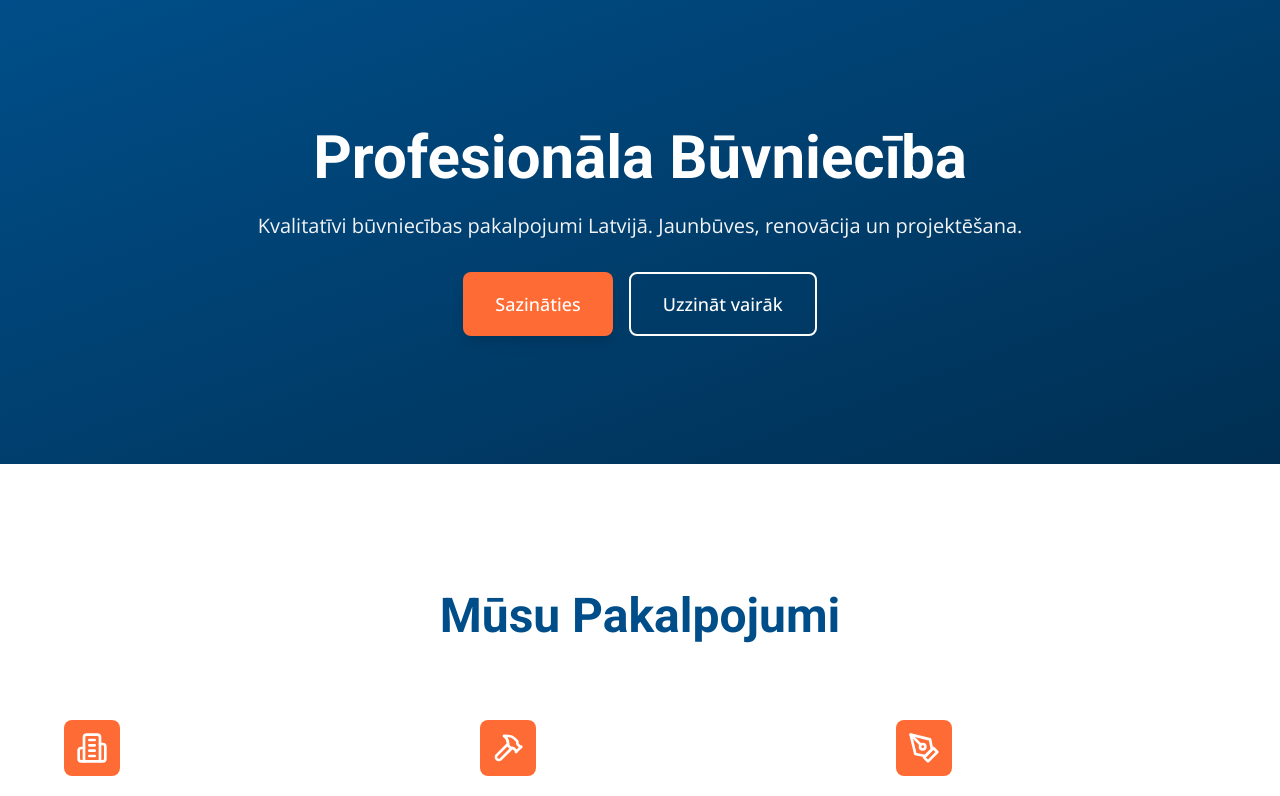
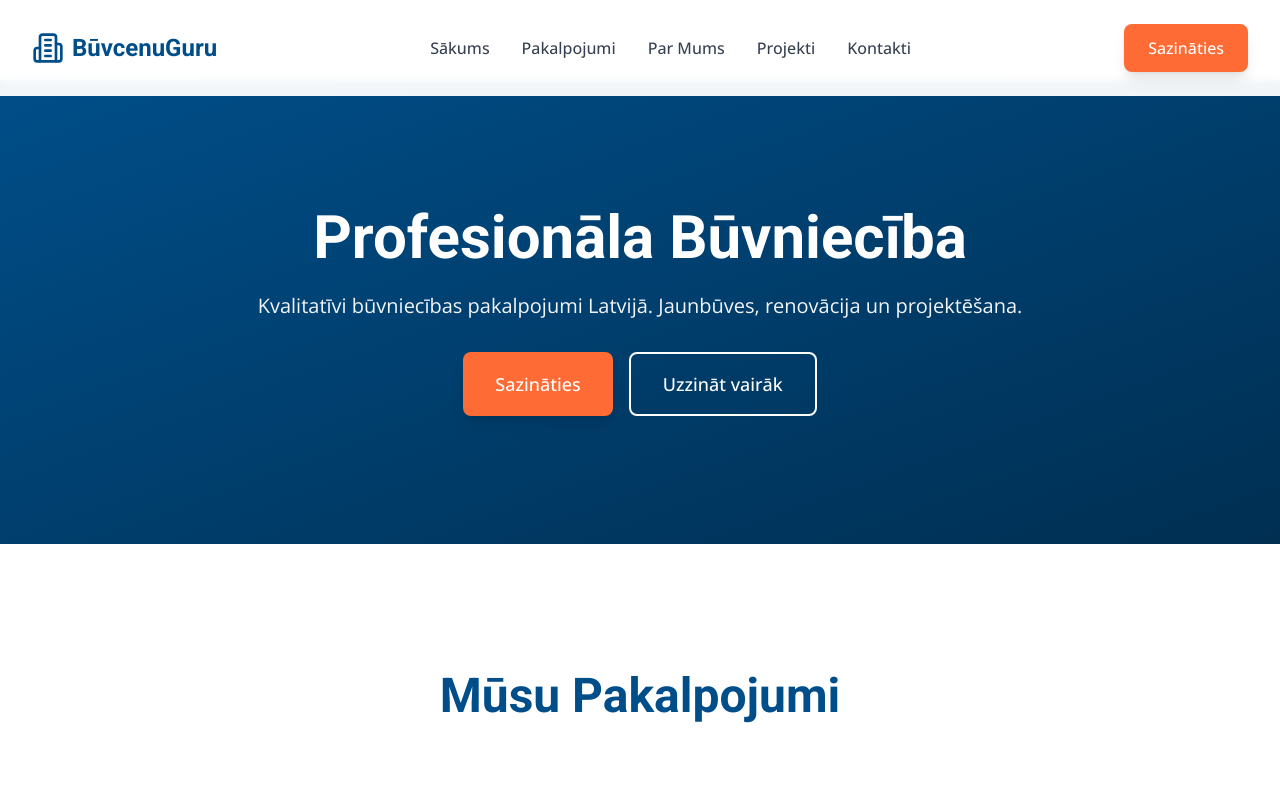
Before and after one commit to ojayWillow/construction-frontend, a Next.js app: page / in a window 1280 px wide. Shown: the top 796 px of the page. Built offline with nearby package versions, Linux system fonts and the light colour scheme.

Commit message:
Phase 2.2: Update layout to include Header component

```diff
--- a/app/layout.tsx
+++ b/app/layout.tsx
@@ -1,6 +1,7 @@
 import type { Metadata } from "next";
 import { Roboto, Open_Sans } from "next/font/google";
 import "./globals.css";
+import { Header } from "@/components/sections/Header";
 
 const roboto = Roboto({
   weight: ['400', '500', '700'],
@@ -16,9 +17,9 @@ const openSans = Open_Sans({
 });
 
 export const metadata: Metadata = {
-  title: "Construction Company - Professional Building Services",
-  description: "Professional construction services in Latvia. Quality building, renovation, and project management.",
-  keywords: ['construction', 'building', 'renovation', 'Latvia', 'būvniecība'],
+  title: "BūvcenuGuru - Professional Construction Services | Profesionāli Būvniecības Pakalpojumi",
+  description: "Professional construction services in Latvia. Quality building, renovation, and project management. Kvalitatīvi būvniecības pakalpojumi Latvijā.",
+  keywords: ['construction', 'building', 'renovation', 'Latvia', 'būvniecība', 'renovācija', 'projektēšana'],
 };
 
 export default function RootLayout({
@@ -29,7 +30,10 @@ export default function RootLayout({
   return (
     <html lang="lv" className={`${roboto.variable} ${openSans.variable}`}>
       <body className="font-sans antialiased">
-        {children}
+        <Header />
+        <div className="pt-20"> {/* Add padding to account for fixed header */}
+          {children}
+        </div>
       </body>
     </html>
   );
```
